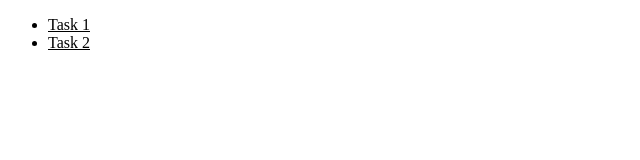
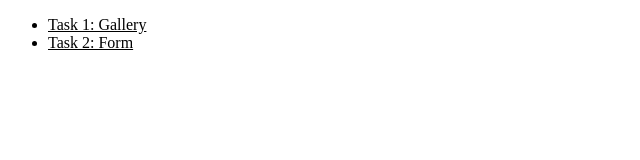
Before and after one commit to OlenaShatalova/goit-js-hw-09, a website built with Vite: page src/index.html in a window 1280 px wide. Shown: the whole page, without its empty margins (0-640 px from the left). Built offline with nearby package versions, Linux system fonts and the light colour scheme.

Commit message:
change-name-of-tasks

```diff
--- a/src/index.html
+++ b/src/index.html
@@ -9,8 +9,8 @@
   </head>
   <body>
     <ul>
-      <li><a href="./1-gallery.html">Task 1</a></li>
-      <li><a href="./2-form.html">Task 2</a></li>
+      <li><a href="./1-gallery.html">Task 1: Gallery</a></li>
+      <li><a href="./2-form.html">Task 2: Form</a></li>
     </ul>
   </body>
 </html>
```
